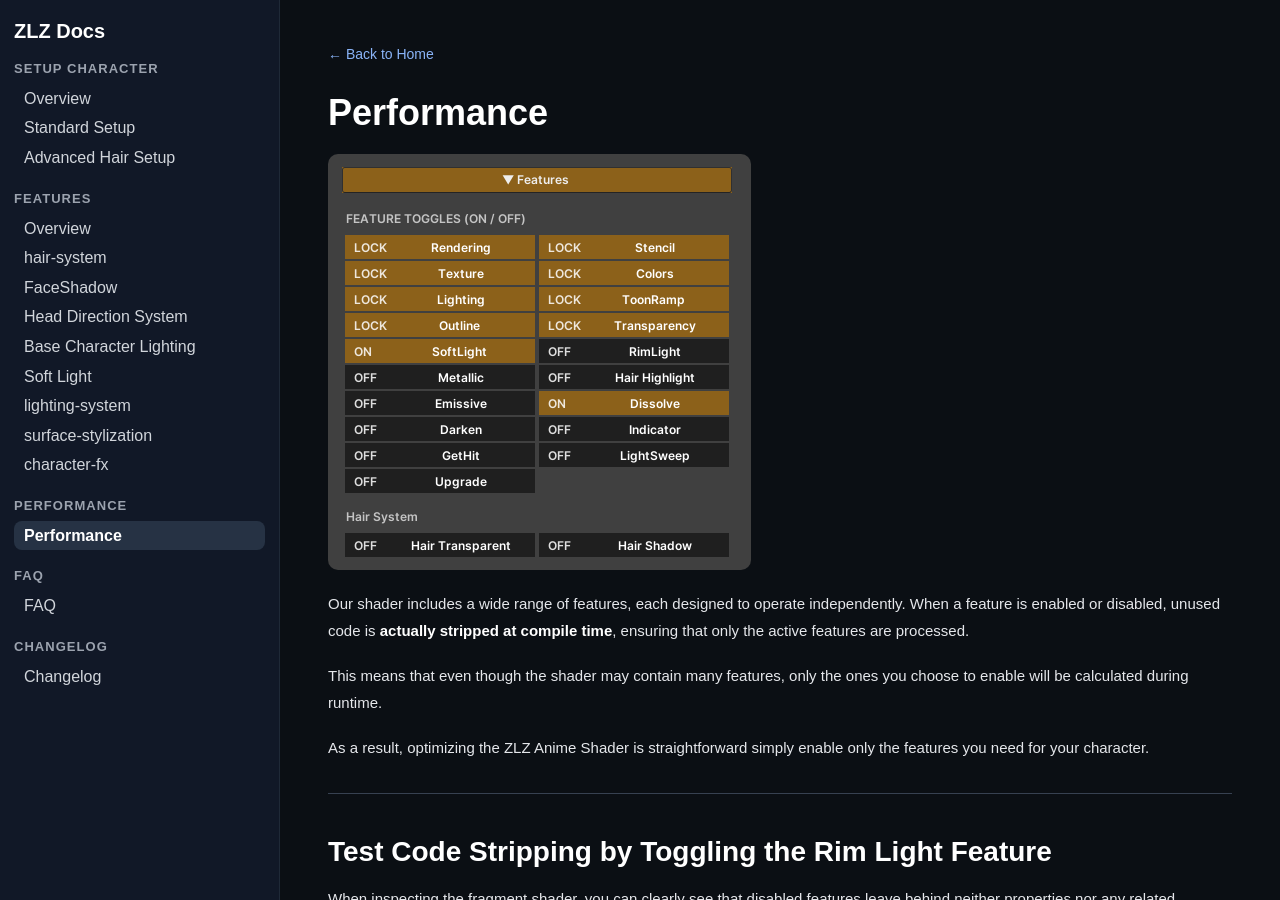
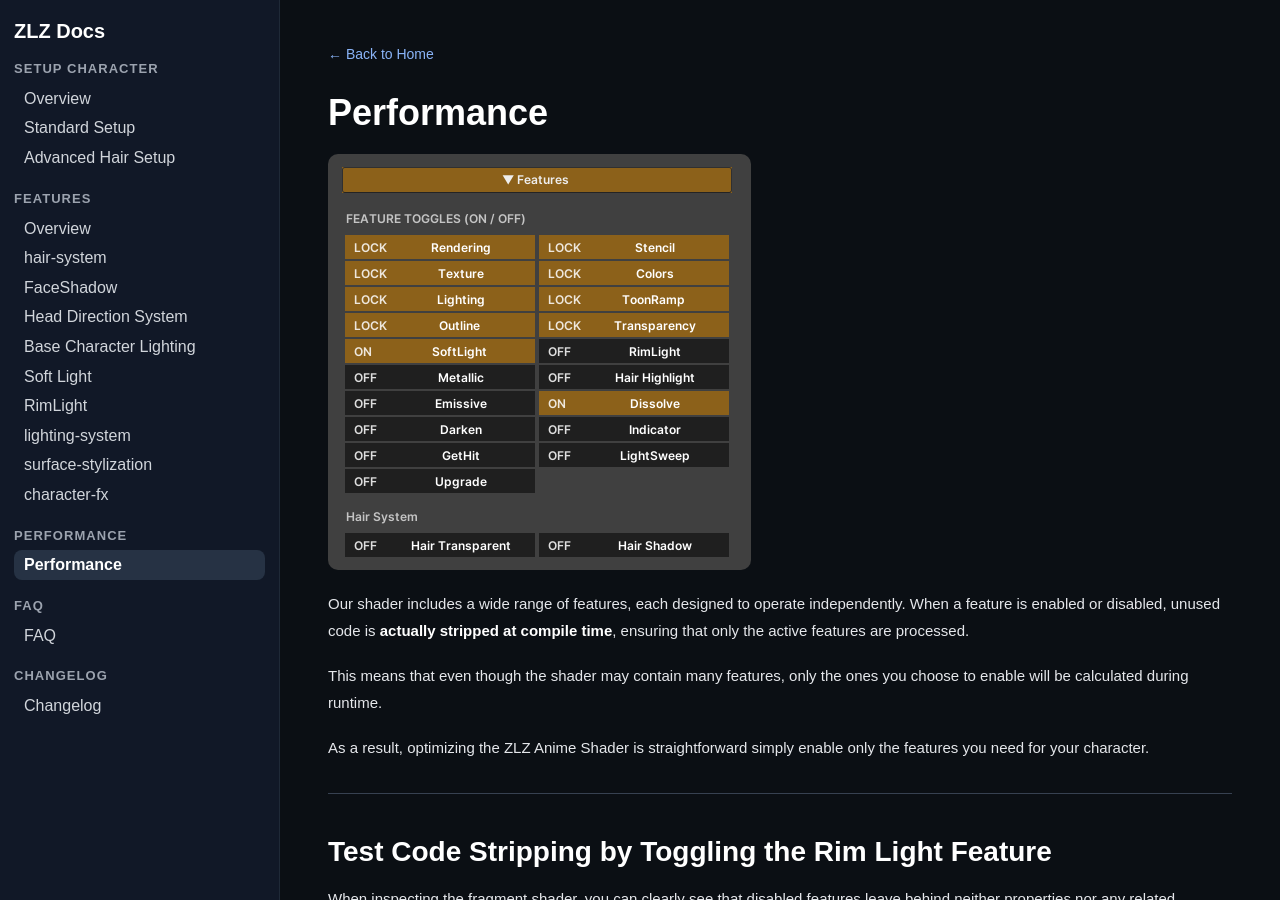
Before and after one commit to zlz-studio/zlz-studio.github.io, a Jekyll site: the page built from performance/index.md, in a window 1280 px wide and 900 px high. Built offline with Jekyll 4.4.1, drawn with Linux system fonts in a browser that asks for light colours.

Commit message:
Update sidebar.html

```diff
--- a/_includes/sidebar.html
+++ b/_includes/sidebar.html
@@ -49,6 +49,11 @@
    Soft Light
 </a>
 
+<a href="{{ '/features/RimLight/' | relative_url }}"
+   class="{% if page.url contains '/features/RimLight/' %}active{% endif %}">
+   RimLight
+</a>
+
 <a href="{{ '/features/lighting-system/' | relative_url }}"
    class="{% if page.url contains '/features/lighting-system/' %}active{% endif %}">
    lighting-system
```
